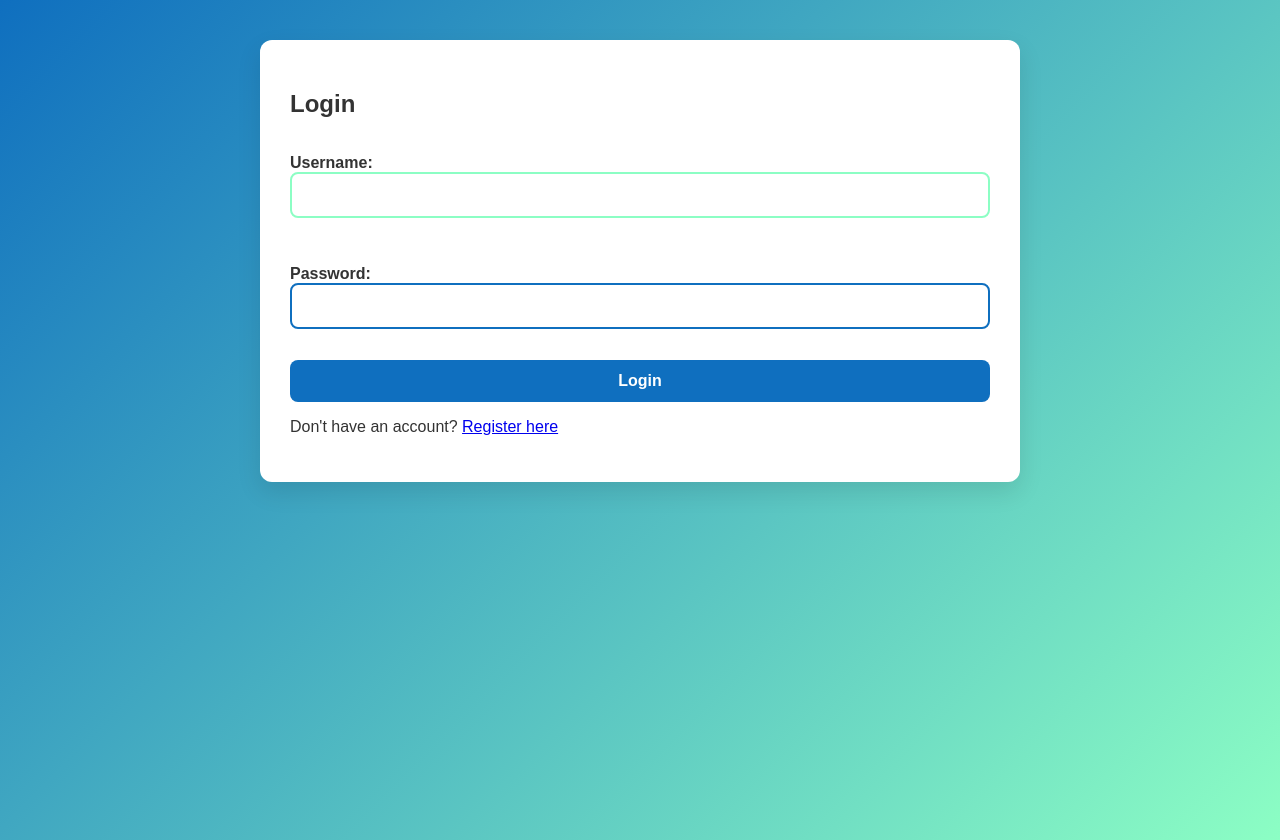
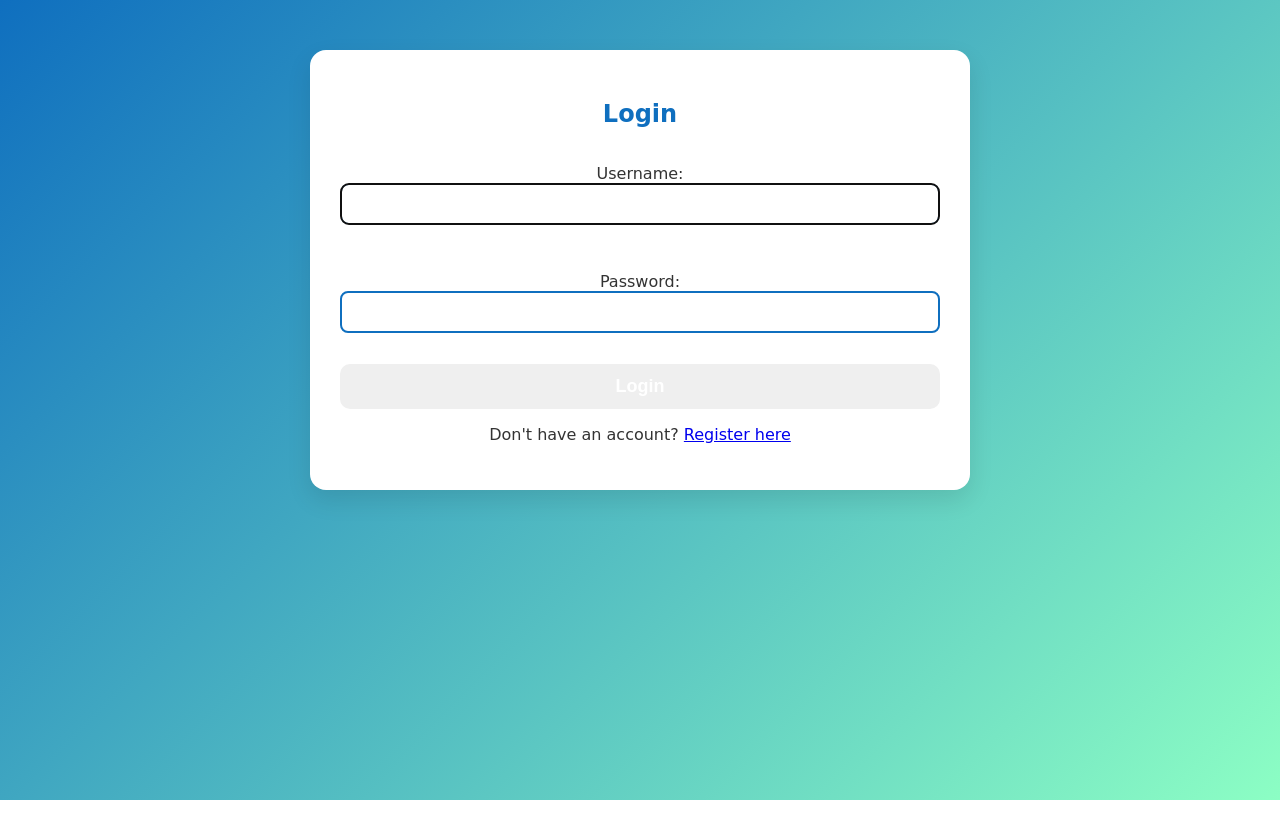
Before and after one commit to momihamm2972/AbdelhadiDyouri, a Django app: a page that uses mood-tracker/tracker/templates/base.html in a window 1280 px wide. After the commit the page ends 800 px from the top, so only its background shows below. Run offline with Django 4.2, Linux system fonts and the light colour scheme.

Commit message:
feat : change the profile

```diff
--- a/mood-tracker/tracker/static/css/styles.css
+++ b/mood-tracker/tracker/static/css/styles.css
@@ -1,124 +1,123 @@
-/* General page styling */
+/* Base styles */
 body {
+    font-family: 'Comic Sans MS', cursive, sans-serif;
+    background: linear-gradient(135deg, rgba(15,111,191,255), rgba(140,254,196,255));
     margin: 0;
     padding: 0;
-    font-family: 'Poppins', Arial, sans-serif;
-    background: linear-gradient(135deg, rgba(15,111,191,255), rgba(140,254,196,255));
+    min-height: 100vh;
     color: #333;
-    min-height: 100vh;
+    display: flex;
+    flex-direction: column;
+    align-items: center;
 }
 
 /* Container */
 .container {
-    max-width: 700px;
-    margin: 40px auto;
-    background-color: white;
+    background: white;
+    border-radius: 16px;
     padding: 30px;
-    border-radius: 12px;
-    box-shadow: 0 10px 25px rgba(0, 0, 0, 0.1);
+    max-width: 600px;
+    width: 90%;
+    margin-top: 50px;
+    box-shadow: 0 10px 25px rgba(0,0,0,0.1);
+    text-align: center;
 }
 
-/* Titles */
-.title {
-    text-align: center;
-    font-size: 2em;
-    margin-bottom: 30px;
+/* Headings */
+h1, h2 {
     color: rgba(15,111,191,255);
+    margin-bottom: 20px;
 }
 
-/* Form styling */
+/* Buttons */
+.buttons {
+    display: flex;
+    justify-content: center;
+    gap: 20px;
+    margin-top: 20px;
+}
+
+button {
+    padding: 12px 24px;
+    border: none;
+    border-radius: 10px;
+    font-size: 18px;
+    font-weight: bold;
+    color: white;
+    cursor: pointer;
+    transition: transform 0.2s ease, opacity 0.2s ease;
+}
+
+button:hover {
+    transform: scale(1.05);
+    opacity: 0.9;
+}
+
+.smile {
+    background-color: rgba(140,254,196,255); /* Mint */
+    color: #000;
+}
+
+.angry {
+    background-color: rgba(15,111,191,255); /* Blue */
+}
+
+/* Forms */
 form {
     display: flex;
     flex-direction: column;
     gap: 15px;
 }
 
-label {
-    font-weight: 600;
-}
-
 input[type="text"],
 input[type="email"],
 input[type="password"],
-select,
 textarea {
-    padding: 12px;
+    padding: 10px;
+    border: 2px solid rgba(15,111,191,255);
     border-radius: 8px;
-    border: 2px solid rgba(15,111,191,255);
     font-size: 16px;
     width: 100%;
     box-sizing: border-box;
-    transition: border-color 0.3s;
 }
 
-input:focus,
-select:focus,
-textarea:focus {
-    border-color: rgba(140,254,196,255);
-    outline: none;
+input[type="submit"] {
+    background-color: rgba(15,111,191,255);
+    color: white;
+    font-weight: bold;
 }
 
-/* Buttons */
-button,
-input[type="submit"],
-.back-button {
-    background-color: rgba(15,111,191,255);
-    color: white;
-    padding: 12px 24px;
-    font-size: 16px;
-    font-weight: 600;
-    border: none;
-    border-radius: 8px;
-    cursor: pointer;
-    transition: background-color 0.3s ease;
-    text-decoration: none;
-    display: inline-block;
+/* History table */
+table {
+    width: 100%;
+    border-collapse: collapse;
+    margin-top: 30px;
+}
+
+th, td {
+    border: 1px solid #ccc;
+    padding: 12px;
     text-align: center;
 }
 
-button:hover,
-input[type="submit"]:hover,
-.back-button:hover {
-    background-color: rgba(12, 91, 158, 255);
+th {
+    background-color: rgba(140,254,196,255);
+    color: #000;
 }
 
-/* Mood table */
-.mood-table {
-    width: 100%;
-    border-collapse: collapse;
+/* Back to Profile Button */
+.back-btn {
     margin-top: 20px;
+    padding: 10px 20px;
+    background-color: rgba(15,111,191,255);
+    color: white;
+    border: none;
+    border-radius: 8px;
+    text-decoration: none;
+    font-weight: bold;
+    display: inline-block;
 }
-
-.mood-table th,
-.mood-table td {
-    border: 1px solid #ccc;
-    padding: 12px;
-    text-align: center;
-    font-size: 16px;
+.back-btn:hover {
+    opacity: 0.9;
+    transform: scale(1.03);
 }
-
-.mood-table th {
-    background-color: rgba(140,254,196,255);
-    color: #333;
-}
-
-/* Message / alert styling */
-.message {
-    padding: 15px;
-    background-color: rgba(140,254,196,255);
-    color: #333;
-    border-radius: 8px;
-    margin-bottom: 20px;
-}
-
-/* Responsive */
-@media (max-width: 768px) {
-    .container {
-        margin: 20px;
-        padding: 20px;
-    }
-
-    .title {
-        font-size: 1.5em;
-    }
-}
```
